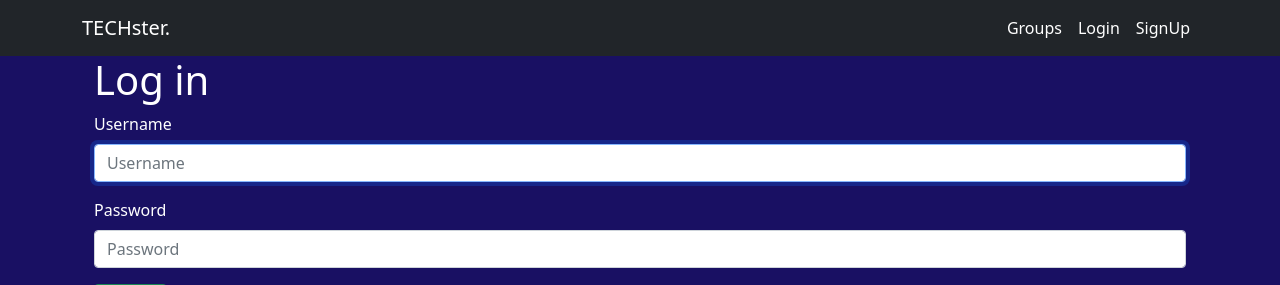
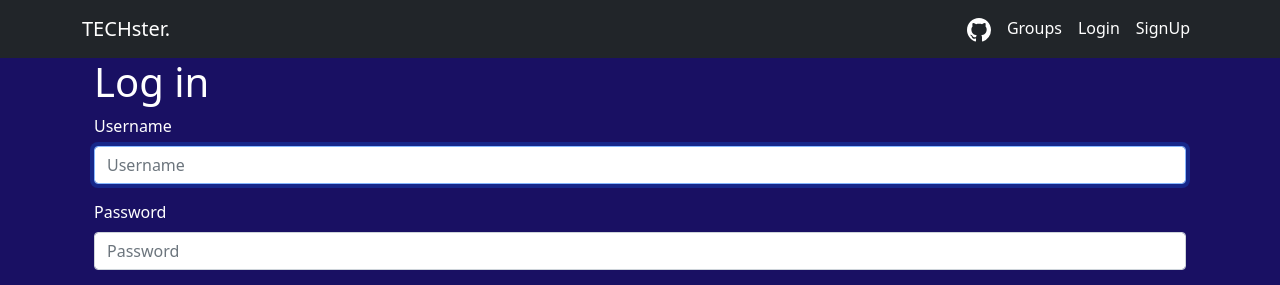
Before and after one commit to GeoBruit/TECHster-Project, a Django app: page /accounts/login/ in a window 1280 px wide. Shown: the top 285 px of that part. Run offline with Django 4.2, Linux system fonts and the light colour scheme; the page is wider than the window, and the part outside it is not shown; some libraries are stand-ins or nearby versions.

Commit message:
Added Github Link

```diff
--- a/simplesocial/templates/base.html
+++ b/simplesocial/templates/base.html
@@ -19,6 +19,13 @@
 
             <ul class="navbar-nav mr-auto mb-2 mb-lg-0">
                 {% if user.is_authenticated %}
+                    <li class="nav-item">
+                        <a class="nav-link active" href="https://github.com/GeoBruit/TECHster-Project" target="_blank">
+                            <svg xmlns="http://www.w3.org/2000/svg" width="24" height="24" fill="currentColor" class="bi bi-github" viewBox="0 0 16 16">
+                            <path d="M8 0C3.58 0 0 3.58 0 8c0 3.54 2.29 6.53 5.47 7.59.4.07.55-.17.55-.38 0-.19-.01-.82-.01-1.49-2.01.37-2.53-.49-2.69-.94-.09-.23-.48-.94-.82-1.13-.28-.15-.68-.52-.01-.53.63-.01 1.08.58 1.23.82.72 1.21 1.87.87 2.33.66.07-.52.28-.87.51-1.07-1.78-.2-3.64-.89-3.64-3.95 0-.87.31-1.59.82-2.15-.08-.2-.36-1.02.08-2.12 0 0 .67-.21 2.2.82.64-.18 1.32-.27 2-.27.68 0 1.36.09 2 .27 1.53-1.04 2.2-.82 2.2-.82.44 1.1.16 1.92.08 2.12.51.56.82 1.27.82 2.15 0 3.07-1.87 3.75-3.65 3.95.29.25.54.73.54 1.48 0 1.07-.01 1.93-.01 2.2 0 .21.15.46.55.38A8.012 8.012 0 0 0 16 8c0-4.42-3.58-8-8-8z"/>
+                            </svg>
+                        </a>
+                    </li>
                     <li  class="nav-item">
                         <a class="nav-link active" href="{% url 'posts:create' %}">Post</a>
                     </li>
@@ -31,6 +38,13 @@
                         <a class="nav-link active" href="{% url 'accounts:logout' %}">LogOut</a>
                     </li>
                 {% else %}
+                    <li class="nav-item">
+                        <a class="nav-link active" href="https://github.com/GeoBruit/TECHster-Project" target="_blank">
+                            <svg xmlns="http://www.w3.org/2000/svg" width="24" height="24" fill="currentColor" class="bi bi-github" viewBox="0 0 16 16">
+                            <path d="M8 0C3.58 0 0 3.58 0 8c0 3.54 2.29 6.53 5.47 7.59.4.07.55-.17.55-.38 0-.19-.01-.82-.01-1.49-2.01.37-2.53-.49-2.69-.94-.09-.23-.48-.94-.82-1.13-.28-.15-.68-.52-.01-.53.63-.01 1.08.58 1.23.82.72 1.21 1.87.87 2.33.66.07-.52.28-.87.51-1.07-1.78-.2-3.64-.89-3.64-3.95 0-.87.31-1.59.82-2.15-.08-.2-.36-1.02.08-2.12 0 0 .67-.21 2.2.82.64-.18 1.32-.27 2-.27.68 0 1.36.09 2 .27 1.53-1.04 2.2-.82 2.2-.82.44 1.1.16 1.92.08 2.12.51.56.82 1.27.82 2.15 0 3.07-1.87 3.75-3.65 3.95.29.25.54.73.54 1.48 0 1.07-.01 1.93-.01 2.2 0 .21.15.46.55.38A8.012 8.012 0 0 0 16 8c0-4.42-3.58-8-8-8z"/>
+                            </svg>
+                        </a>
+                    </li>
                     <li  class="nav-item">
                         <a class="nav-link active" href="{% url 'groups:all' %}">Groups</a>
                     </li>
--- a/simplesocial/templates/index.html
+++ b/simplesocial/templates/index.html
@@ -1,5 +1,5 @@
 {% extends "base.html" %}
 
 {% block content %}
-    <h1>Welcome to TECHster</h1>
+    <h1>Welcome to TECHster.</h1>
 {% endblock %}
```
Also changed, not shown: other parts of simplesocial/templates/base.html (+1 -1 lines), simplesocial/db.sqlite3.
